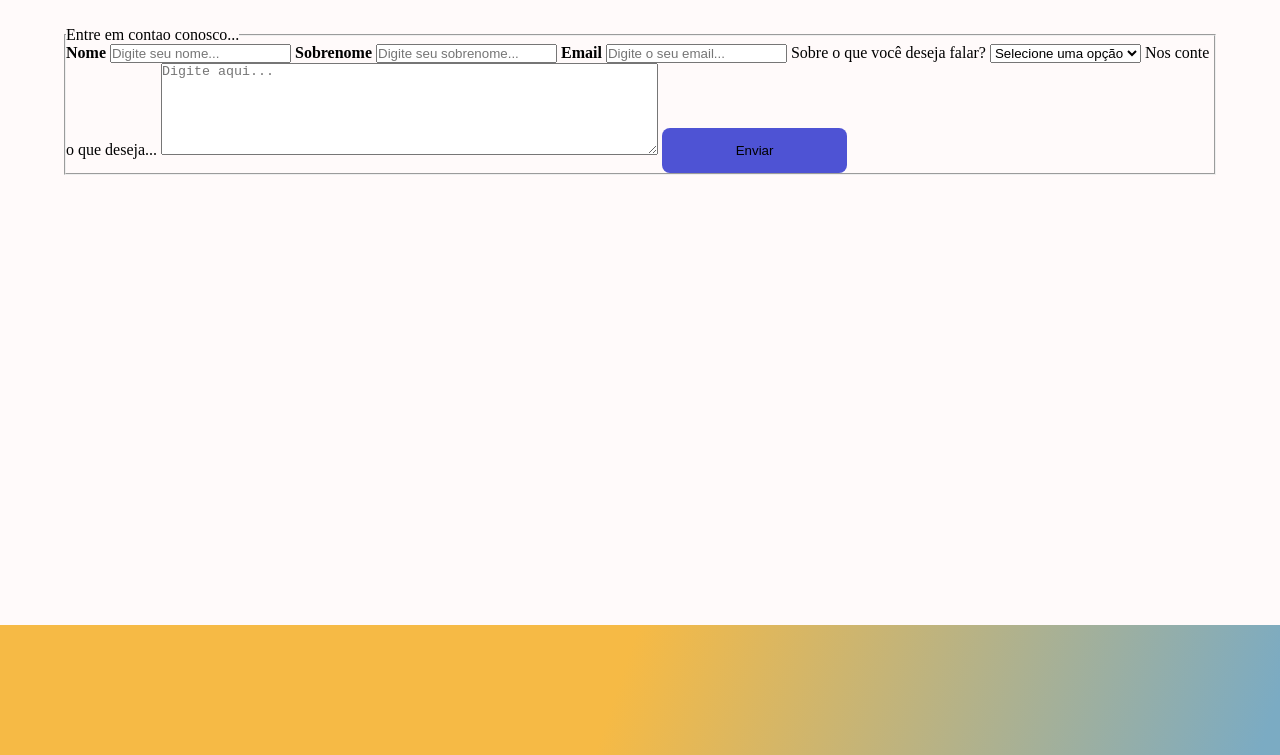
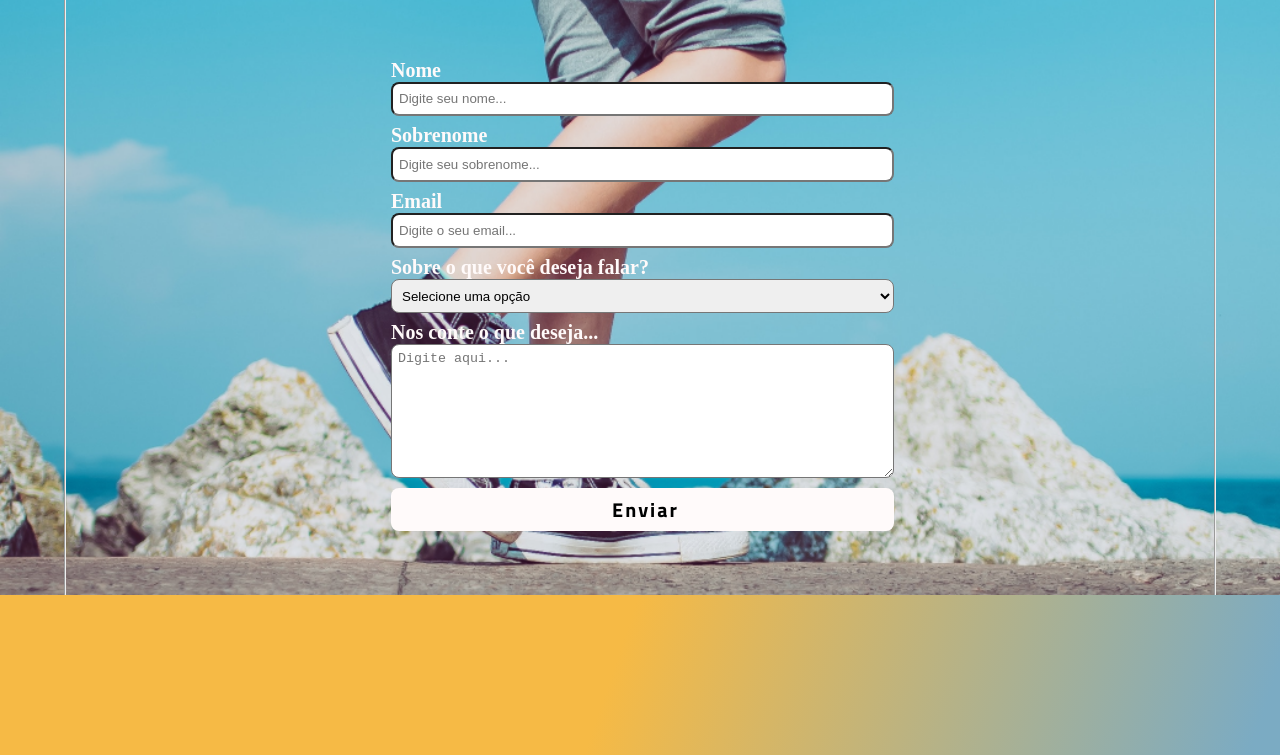
Before and after one commit to raperdigao/Sena-shoes-Guilherme, a plain HTML site: page pages/index.html in a window 1280 px wide. Shown: the part 231-986 px from the top of the page. Drawn offline with Linux system fonts and the light colour scheme; a web font is replaced by a local one.

Commit message:
Finalizado formulario da sapataria

```diff
--- a/contato.css
+++ b/contato.css
@@ -19,39 +19,131 @@
 
 }
 
-main{
+main {
     background-color: #fffafa;
     /* Estilizar com vh fica melhor para dimensão da tela */
     height: 92vh;
+    background-image: url(assets/img/eric-masur-AEyam8UN6NY-unsplash\ 1.png);
+    background-repeat: no-repeat;
+    background-size: cover;
 
 }
 
-.titulo-forms{
+.titulo-forms {
     display: flex;
     flex-direction: column;
     align-items: center;
-    padding-bottom: 30px;
-    margin-top: 30px;
+    /* padding-bottom: 30px;
+    margin-top: 30px; */
 
 }
 
-.titulo-forms h1{
+.titulo-forms h1 {
     font-family: font-titulo-bold;
     font-weight: 20px;
     font-size: 40px;
     letter-spacing: 2px;
+    color: #fffafa;
 
 
 
 }
 
 
-.titulo-forms p{
+.titulo-forms p {
     font-family: font-paragrafo-bold;
     font-weight: 10px;
     font-size: 20px;
     letter-spacing: 2px;
+    color: #fffafa;
+}
+
+/* Estilizando o contorno fieldset */
+
+.contorno-form legend {
+    font-family: font-titulo-bold;
+    font-weight: 20px;
+    font-size: 20px;
+    letter-spacing: 2px;
+
+
+}
+
+
+
+/* Estilizando o que esta dentro do contorno */
+.contorno-form {
+    height: 60vh;
+    font-size: 20px;
+    font-weight: bold;
+    font-family: font-paragrafo-bold;
+    padding-left: 5px;
+    /* border: 2px solid purple; */
+    border-radius: 8px;
+    color: #fffafa;
 
 
 
 }
+
+/* Deixar o formulario no centro */
+.form-flex {
+    display: flex;
+    align-items: center;
+    justify-content: space-around;
+    padding-bottom: 20px;
+
+    height: 80vh;
+
+
+
+
+}
+
+.info-flex {
+    display: flex;
+    flex-direction: column;
+    justify-content: space-between;
+    height: 60vh;
+
+}
+
+
+.info-flex label {
+    margin-top: 8px;
+}
+
+.info-flex input {
+    border-radius: 8px;
+    height: 15vh;
+    padding-left: 6px;
+}
+
+.info-flex select {
+    border-radius: 8px;
+    height: 15vh;
+    padding-left: 6px;
+
+}
+
+.info-flex textarea {
+    border-radius: 8px;
+    height: 60vh;
+    padding-left: 6px;
+    padding-top: 6px;
+
+}
+
+.info-flex button{
+    border-radius: 8px;
+    height: 20vh;
+    padding-left: 6px;
+    margin-top: 10px;
+    width: 100%;
+    background-color: #fffafa;
+    font-family: font-titulo-bold;
+    font-weight: 200;
+    font-size: 20px;
+    letter-spacing: 2px;
+
+}
```
